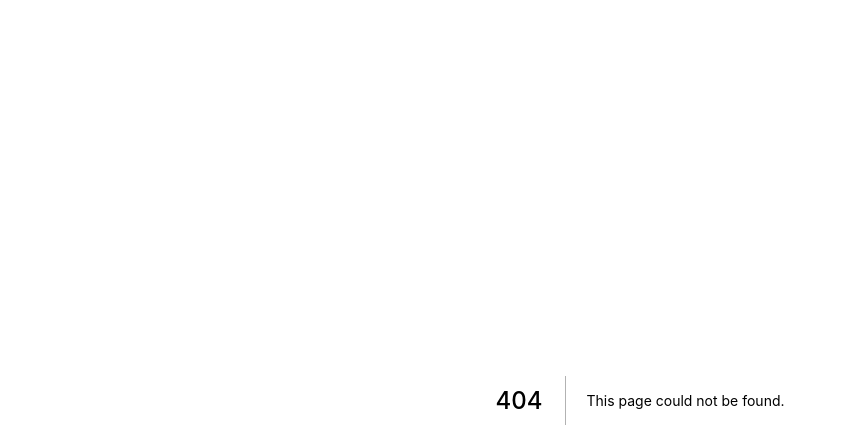
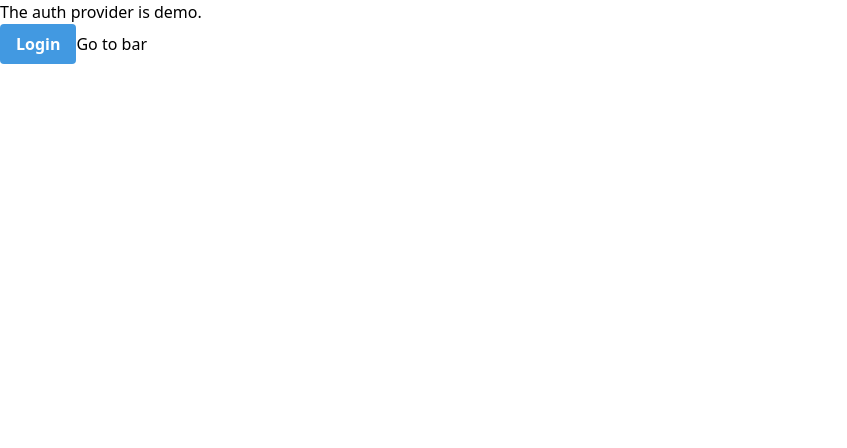
Before and after one commit to stipsan/hyperfokus, a Next.js app: page /foo in a window 1280 px wide. Before the commit this address had no page. Shown: the top 448 px of the page, without its empty margins (0-847 px from the left). Built offline with nearby package versions, Linux system fonts and the light colour scheme.

Commit message:
Testinggggg

```diff
--- /dev/null
+++ b/components/Auth.tsx
@@ -0,0 +1,41 @@
+import { createContext, useReducer, useContext } from 'react'
+import type { Dispatch } from 'react'
+
+type AuthActions = { type: 'LOGIN' } | { type: 'LOGOUT' }
+
+type AuthState = {
+  provider: 'demo' | 'localstorage' | 'firebase'
+}
+
+const AuthStateContext = createContext<AuthState>({ provider: 'demo' })
+
+const AuthDispatchContext = createContext<Dispatch<AuthActions>>(() => {})
+
+const reducer = (state: AuthState, action: AuthActions): AuthState => {
+  switch (action.type) {
+    case 'LOGIN':
+      return { ...state, provider: 'localstorage' }
+    case 'LOGOUT':
+      return { ...state, provider: 'demo' }
+    default:
+      // @ts-expect-error
+      throw new Error(`Unknown action: ${action.type}`)
+  }
+}
+
+export const Provider: React.FC<{ children: React.ReactNode }> = ({
+  children,
+}) => {
+  const [state, dispatch] = useReducer(reducer, { provider: 'demo' })
+
+  return (
+    <AuthDispatchContext.Provider value={dispatch}>
+      <AuthStateContext.Provider value={state}>
+        {children}
+      </AuthStateContext.Provider>
+    </AuthDispatchContext.Provider>
+  )
+}
+
+export const useAuthState = () => useContext(AuthStateContext)
+export const useAuthDispatch = () => useContext(AuthDispatchContext)
--- a/components/Counter.tsx
+++ b/components/Counter.tsx
@@ -4,10 +4,14 @@ const Counter = () => {
   const [count, setCount] = useState(0)
 
   return (
-    <h1>
-      {count} -{' '}
-      <button onClick={() => setCount((count) => count + 1)}>+1</button>
-    </h1>
+    <>
+      <button
+        className="btn-blue"
+        onClick={() => setCount((count) => count + 1)}
+      >
+        {count}
+      </button>
+    </>
   )
 }
 
--- a/pages/_app.tsx
+++ b/pages/_app.tsx
@@ -1,5 +1,10 @@
-import NextApp from 'next/app'
+import type { AppProps } from 'next/app'
+import { Provider as AuthProvider } from '../components/Auth'
 
 import '../styles/_app.css'
 
-export default NextApp
+export default ({ Component, pageProps }: AppProps) => (
+  <AuthProvider>
+    <Component {...pageProps} />
+  </AuthProvider>
+)
--- /dev/null
+++ b/pages/bar.tsx
@@ -0,0 +1,13 @@
+import Link from 'next/link'
+import { useAuthState } from '../components/Auth'
+
+export default () => {
+  const authState = useAuthState()
+
+  return (
+    <>
+      The auth provider is {authState.provider}.<br />
+      <Link href="/foo">Go to foo</Link>
+    </>
+  )
+}
--- /dev/null
+++ b/pages/foo.tsx
@@ -0,0 +1,30 @@
+import Link from 'next/link'
+import { useAuthState, useAuthDispatch } from '../components/Auth'
+
+export default () => {
+  const authState = useAuthState()
+  const authDispatch = useAuthDispatch()
+
+  return (
+    <>
+      The auth provider is {authState.provider}.<br />
+      {authState.provider === 'demo' && (
+        <button
+          className="bg-blue-500 text-white font-bold py-2 px-4 rounded"
+          onClick={() => authDispatch({ type: 'LOGIN' })}
+        >
+          Login
+        </button>
+      )}
+      {authState.provider === 'localstorage' && (
+        <button
+          className="bg-blue-500 text-white font-bold py-2 px-4 rounded"
+          onClick={() => authDispatch({ type: 'LOGOUT' })}
+        >
+          Logout
+        </button>
+      )}
+      <Link href="/bar">Go to bar</Link>
+    </>
+  )
+}
```
Also changed, not shown: 1 other file (tests, documents, lock files or other folders).
